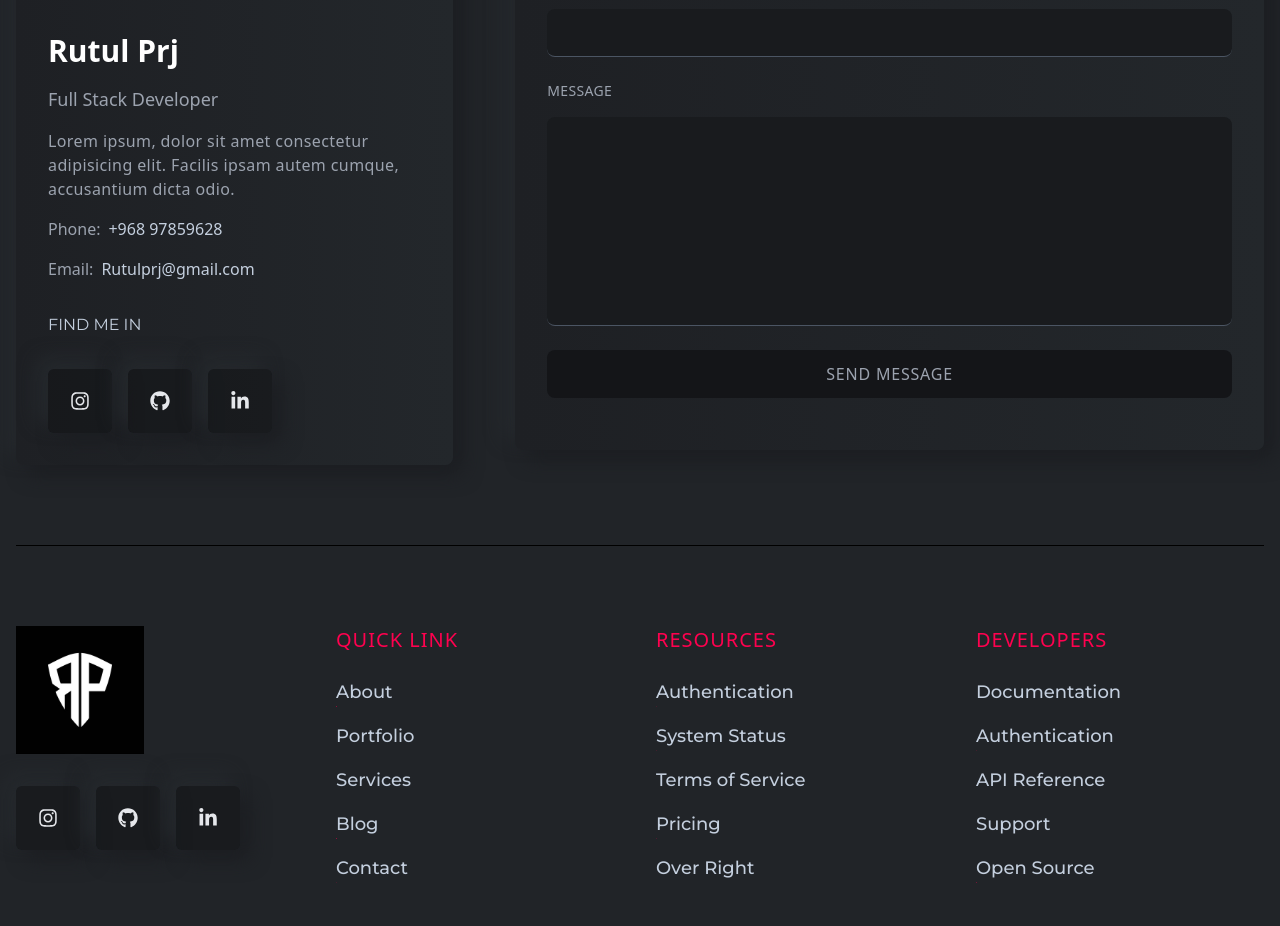
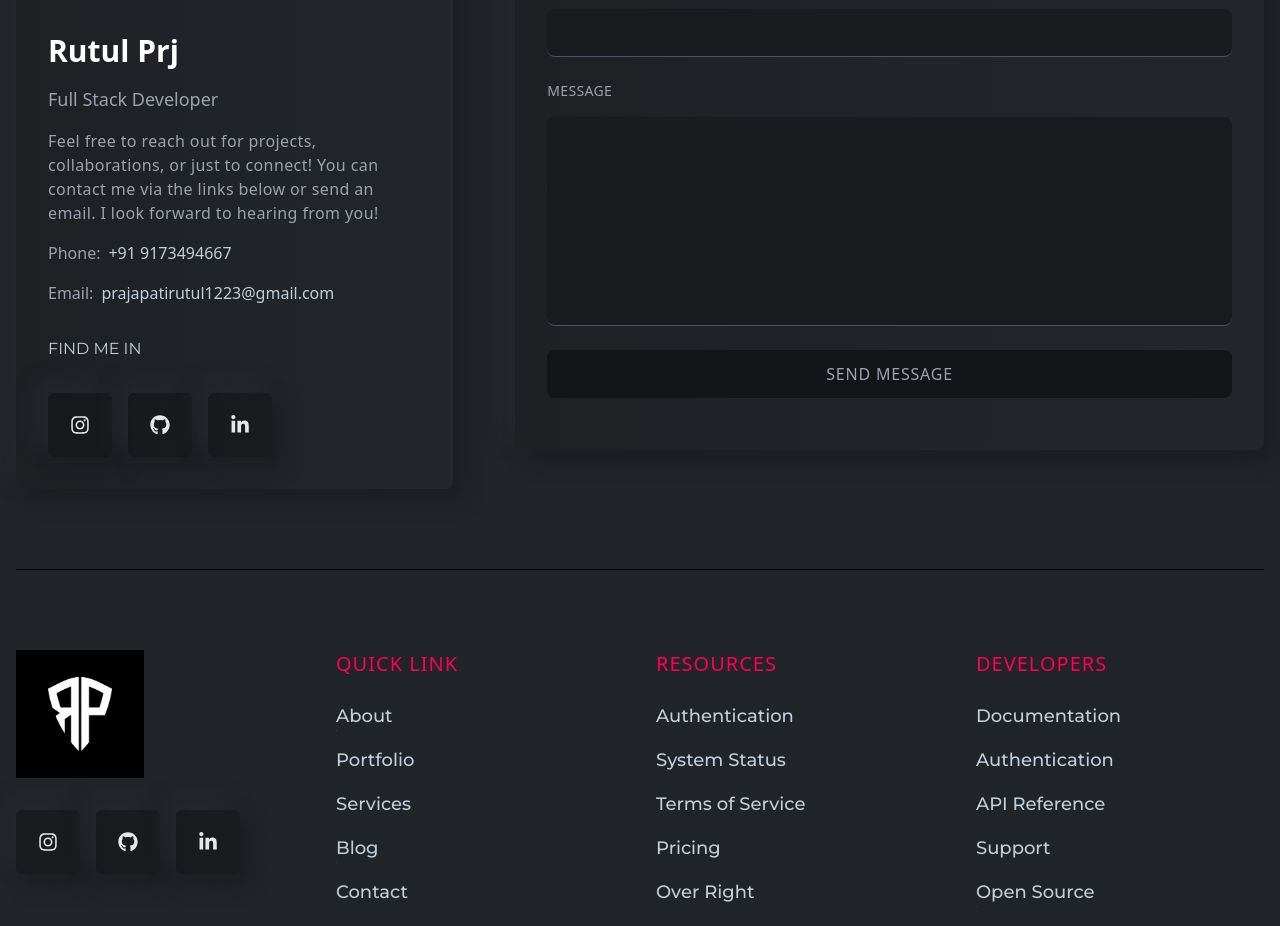
Before and after one commit to Rutul1223/portfolio, a React (Create React App) app: page / in a window 1280 px wide. Shown: the part 6160-7086 px from the top of the page. Built offline with nearby package versions, Linux system fonts and the light colour scheme.

Commit message:
contact updated

```diff
--- a/src/components/contact/ContactLeft.js
+++ b/src/components/contact/ContactLeft.js
@@ -1,4 +1,4 @@
-import React from 'react'
+import React from "react";
 import { FaLinkedinIn, FaInstagram, FaGithub } from "react-icons/fa";
 import { contactImg } from "../../assets/index";
 
@@ -16,32 +16,52 @@ const ContactLeft = () => {
           Full Stack Developer
         </p>
         <p className="text-base text-gray-400 tracking-wide">
-          Lorem ipsum, dolor sit amet consectetur adipisicing elit. Facilis
-          ipsam autem cumque, accusantium dicta odio.
+          Feel free to reach out for projects, collaborations, or just to
+          connect! You can contact me via the links below or send an email. I
+          look forward to hearing from you!
         </p>
         <p className="text-base text-gray-400 flex items-center gap-2">
-          Phone: <span className="text-lightText">+968 97859628</span>
+          Phone: <span className="text-lightText">+91 9173494667</span>
         </p>
         <p className="text-base text-gray-400 flex items-center gap-2">
-          Email: <span className="text-lightText">Rutulprj@gmail.com</span>
+          Email:{" "}
+          <span className="text-lightText">prajapatirutul1223@gmail.com</span>
         </p>
       </div>
       <div className="flex flex-col gap-4">
         <h2 className="text-base uppercase font-titleFont mb-4">Find me in</h2>
         <div className="flex gap-4">
+          <a
+            href="https://www.instagram.com/rutul_1223/"
+            target="_blank"
+            rel="noopener noreferrer"
+          >
             <span className="bannerIcon">
               <FaInstagram />
             </span>
+          </a>
+          <a
+            href="https://github.com/Rutul1223"
+            target="_blank"
+            rel="noopener noreferrer"
+          >
             <span className="bannerIcon">
               <FaGithub />
             </span>
+          </a>
+          <a
+            href="https://www.linkedin.com/in/rutul-prajapati-574125236/"
+            target="_blank"
+            rel="noopener noreferrer"
+          >
             <span className="bannerIcon">
               <FaLinkedinIn />
             </span>
+          </a>
         </div>
       </div>
     </div>
   );
-}
+};
 
-export default ContactLeft
+export default ContactLeft;
```
Lines whose indentation alone changed are shown as unchanged.
